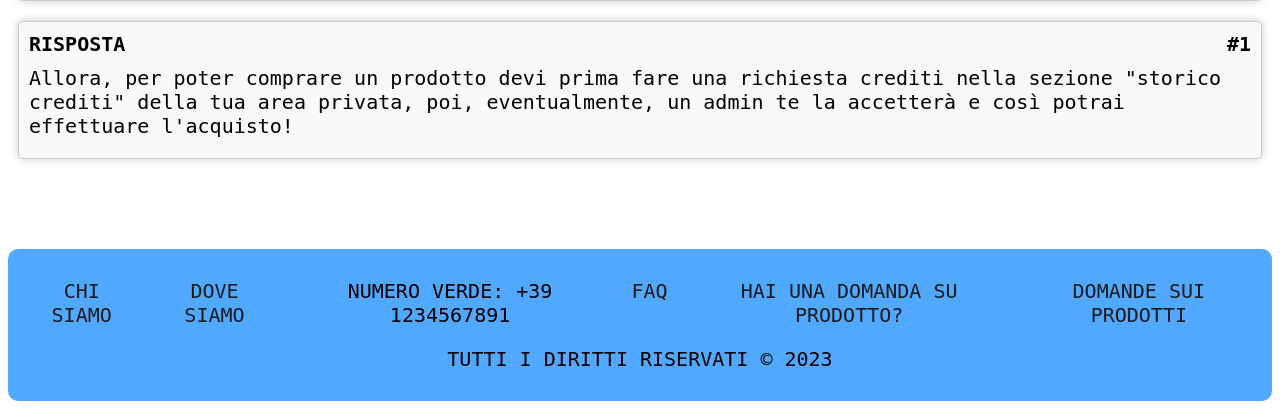
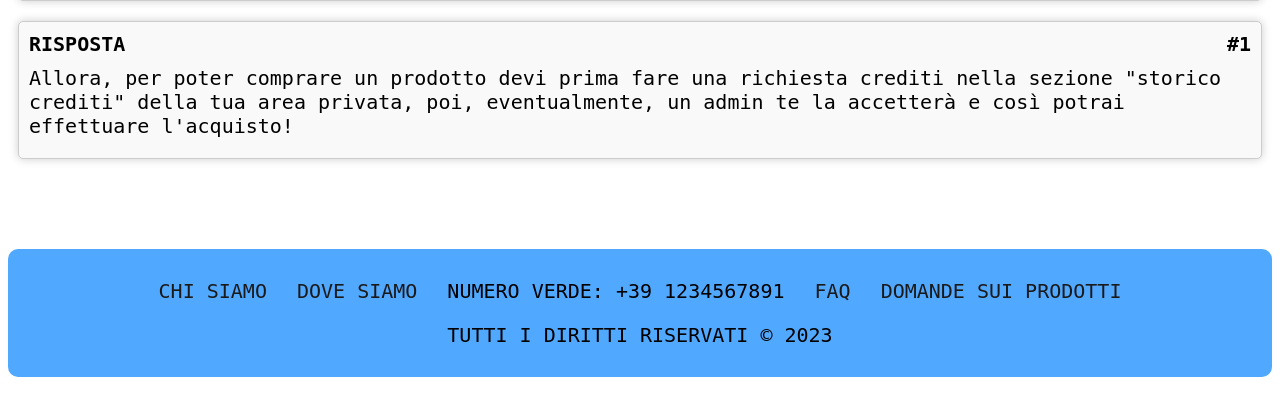
Before and after one commit to Luke-1310/University-Materials, a PHP site: page /FAQ.php in a window 1280 px wide. Shown: the part 612-1021 px from the top of the page. After the commit the page ends 989 px from the top, so only its background shows below. Run offline with PHP 8.4, Linux system fonts and the light colour scheme.

Commit message:
bug fixes

```diff
--- a/Tesina/res/PHP/footer.php
+++ b/Tesina/res/PHP/footer.php
@@ -13,7 +13,11 @@
         <li><a href="https://www.google.com/maps/dir//Viale+Andrea+Doria,+5,+04100+Latina+LT/@41.4714065,12.9077018,18.5z/data=!4m9!4m8!1m0!1m5!1m1!1s0x13250c863f296777:0x1a9a2ce6fa96fe1a!2m2!1d12.9077336!2d41.4714773!3e0?hl=it&entry=ttu">DOVE SIAMO</a></li>
         <li>NUMERO VERDE: +39 1234567891</li>
         <li><a href="FAQ.php">FAQ</a></li>
-        <li><a href="aggiungi_domanda_prodotto.php">HAI UNA DOMANDA SU PRODOTTO?</a></li>
+        <?php
+            if(isset($_SESSION['loggato']) && $_SESSION['loggato'] == true){
+                echo "<li><a href=\"aggiungi_domanda_prodotto.php\">HAI UNA DOMANDA SU PRODOTTO?</a></li>";
+            }
+        ?>
         <li><a href="mostra_domande_prodotto.php">DOMANDE SUI PRODOTTI</a></li>
     </ul>
     <p>TUTTI I DIRITTI RISERVATI &copy; <span id="current-year">2023</span></p>
```
